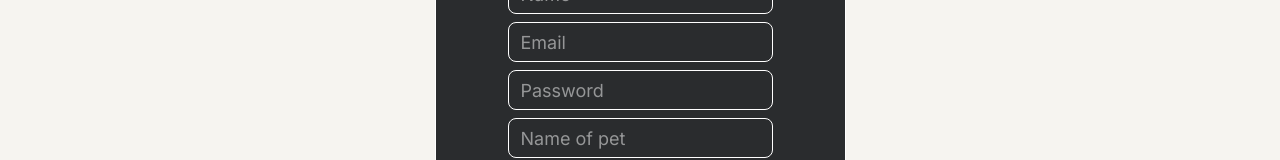
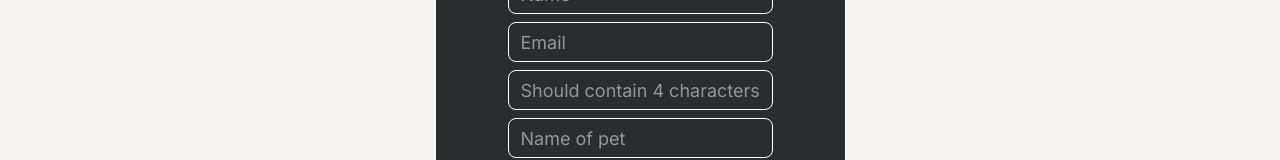
Before and after one commit to abdullahnadeemdev/bookshelf, a React (Vite) app: page /sign-up in a window 1280 px wide. Shown: the part 314-474 px from the top of the page. Built offline with nearby package versions, Linux system fonts and the light colour scheme.

Commit message:
changed password validation

```diff
--- a/src/components/forgotP/PetName.jsx
+++ b/src/components/forgotP/PetName.jsx
@@ -47,7 +47,7 @@ const PetName = (prop) => {
     let errors = {
       pw: "",
     };
-    const pwSyntax = /^(?=.*[a-z])(?=.*[A-Z])(?=.*\d)[a-zA-Z\d]{8,}$/;
+    const pwSyntax = /^(?=.*[A-Z]).{4}$/;
 
     if (!values.pw) {
       setError((prev) => ({
@@ -111,7 +111,7 @@ const PetName = (prop) => {
         return;
       }
       dispatch(
-        changePw({ pet: values?.petName?.toLowerCase(), userPw: values.pw })
+        changePw({ pet: values?.petName?.toLowerCase(), userPw: values.pw }),
       );
 
       navigate("/");
--- a/src/pages/SignUp/index.jsx
+++ b/src/pages/SignUp/index.jsx
@@ -33,7 +33,7 @@ const SignUp = (props) => {
     };
     // ^[a-zA-Z0-9_.±]+@+[a-zA-Z0-9-]+.+[a-zA-Z0-9-.]+$
     const pattern = /^[\w-\.]+@([\w-]+\.)+[\w-]{2,4}$/g;
-    const pwSyntax = /^(?=.*[a-z])(?=.*[A-Z])(?=.*\d)[a-zA-Z\d]{8,}$/;
+    const pwSyntax = /^(?=.*[A-Z]).{4,}$/;
     if (!values.name) {
       setError((prev) => ({
         ...prev,
@@ -185,7 +185,7 @@ const SignUp = (props) => {
               <input
                 type="password"
                 className="border block pl-1 indent-2 mx-auto rounded-lg border-chineseViolet w-full h-10 text-lg"
-                placeholder="Password"
+                placeholder="Should contain 4 characters"
                 name="pw"
                 value={values.pw}
                 onChange={handleChange}
--- a/src/pages/UserPage/index.jsx
+++ b/src/pages/UserPage/index.jsx
@@ -43,7 +43,7 @@ const UserProfile = () => {
     };
     // ^[a-zA-Z0-9_.±]+@+[a-zA-Z0-9-]+.+[a-zA-Z0-9-.]+$
     const pattern = /^[\w-\.]+@([\w-]+\.)+[\w-]{2,4}$/g;
-    const pwSyntax = /^(?=.*[a-z])(?=.*[A-Z])(?=.*\d)[a-zA-Z\d]{8,}$/;
+    const pwSyntax = /^(?=.*[A-Z]).{4}$/;
     if (!values.name) {
       setError((prev) => ({
         ...prev,
```
